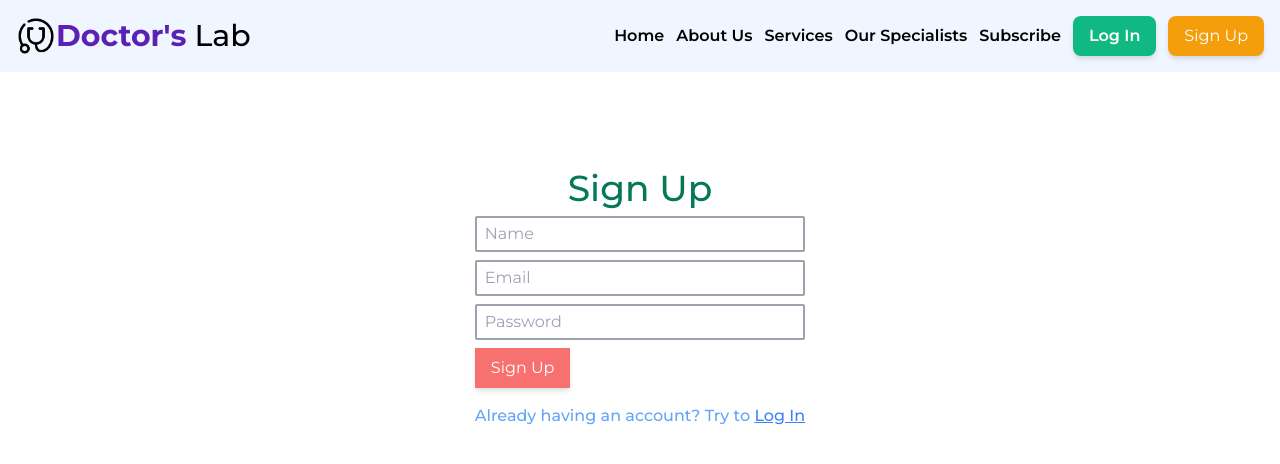
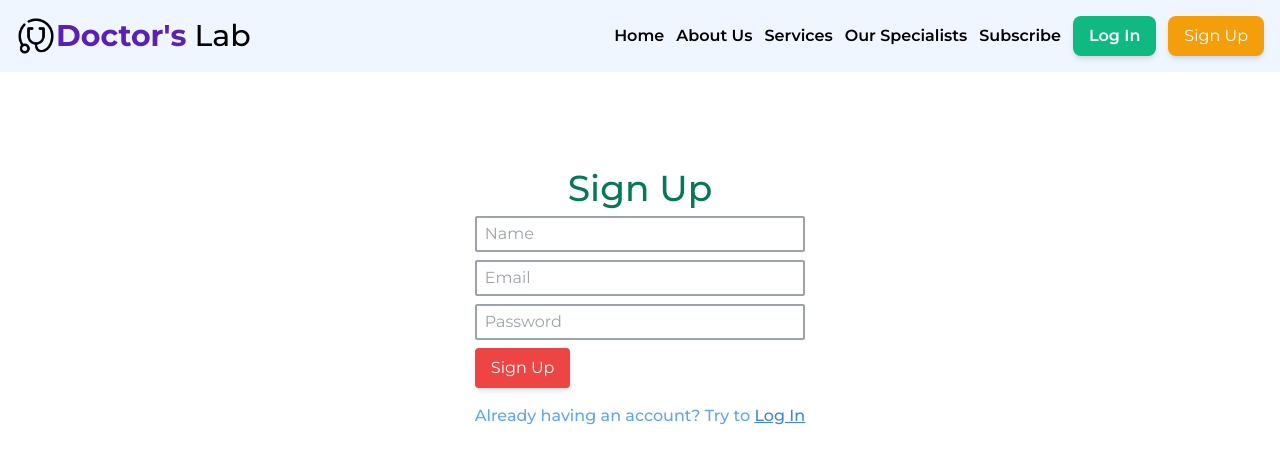
Before and after one commit to Sadman95/doctors-lab, a React (Create React App) app: page /signup in a window 1280 px wide. Shown: the top 464 px of the page. Built offline with nearby package versions, Linux system fonts and the light colour scheme; no server answers.

Commit message:
read me file edited

```diff
--- a/src/components/Login/Login.js
+++ b/src/components/Login/Login.js
@@ -61,11 +61,13 @@ const Login = () => {
     setPassword(password);
   };
 
+  //submit handler:
   const handleSubmit = (e) => {
     e.preventDefault();
     handleSignIn(email, password)
       .then((result) => {
-        console.log(result);
+        setUser(result.user);
+        setError('');
       })
       .catch(() => {
         setError("Email or Password may not match");
--- a/src/components/SignUp/SignUp.js
+++ b/src/components/SignUp/SignUp.js
@@ -105,7 +105,7 @@ const SignUp = () => {
           <input
             type="submit"
             value="Sign Up"
-            className="bg-red-400 hover:bg-red-600 py-2 px-4 text-white shadow-md"
+            className="bg-red-500 hover:bg-red-400 rounded cursor-pointer py-2 px-4 text-white shadow-md"
           />
           <br />
           <p className="mt-4 text-blue-400 font-medium">
```
Also changed, not shown: 1 other file (tests, documents, lock files or other folders).
